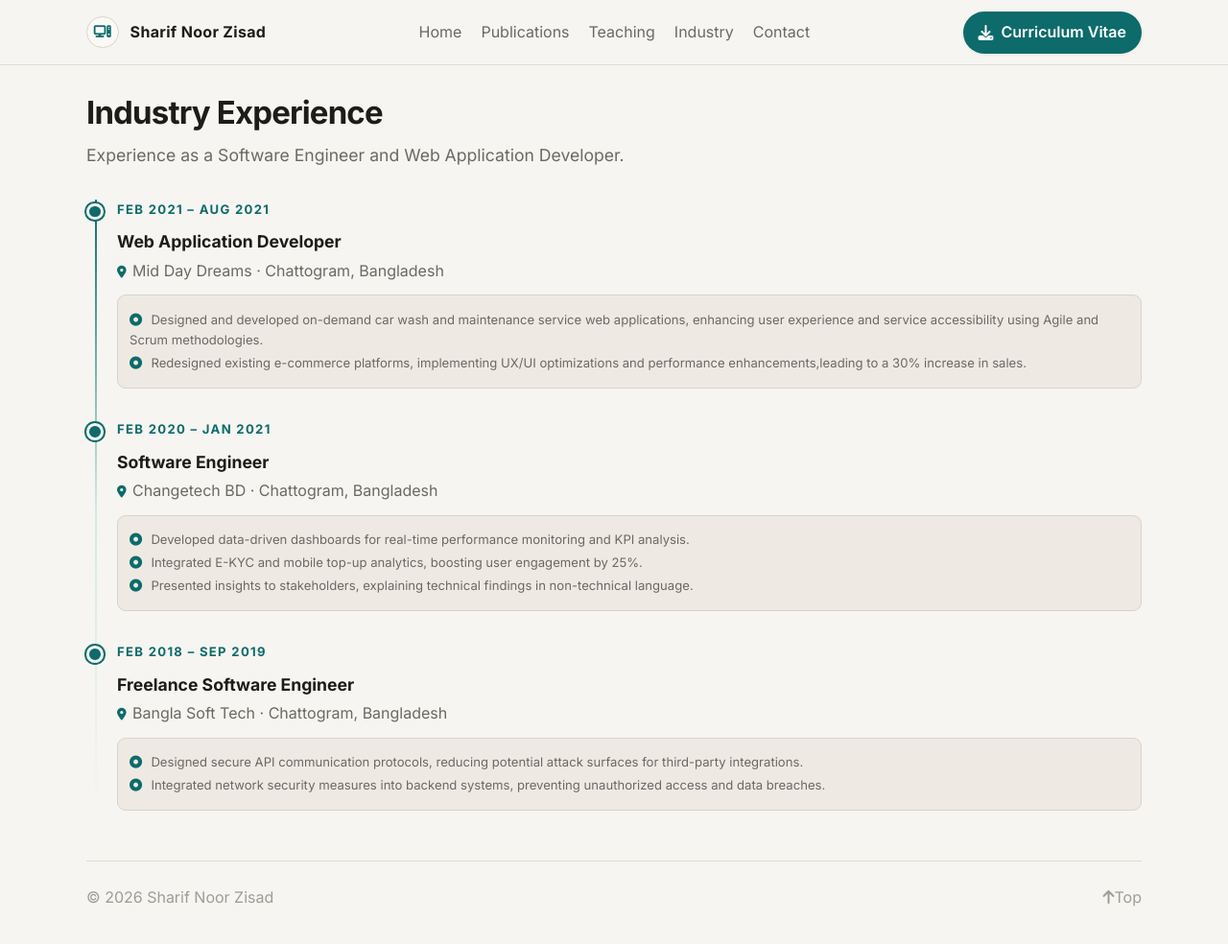
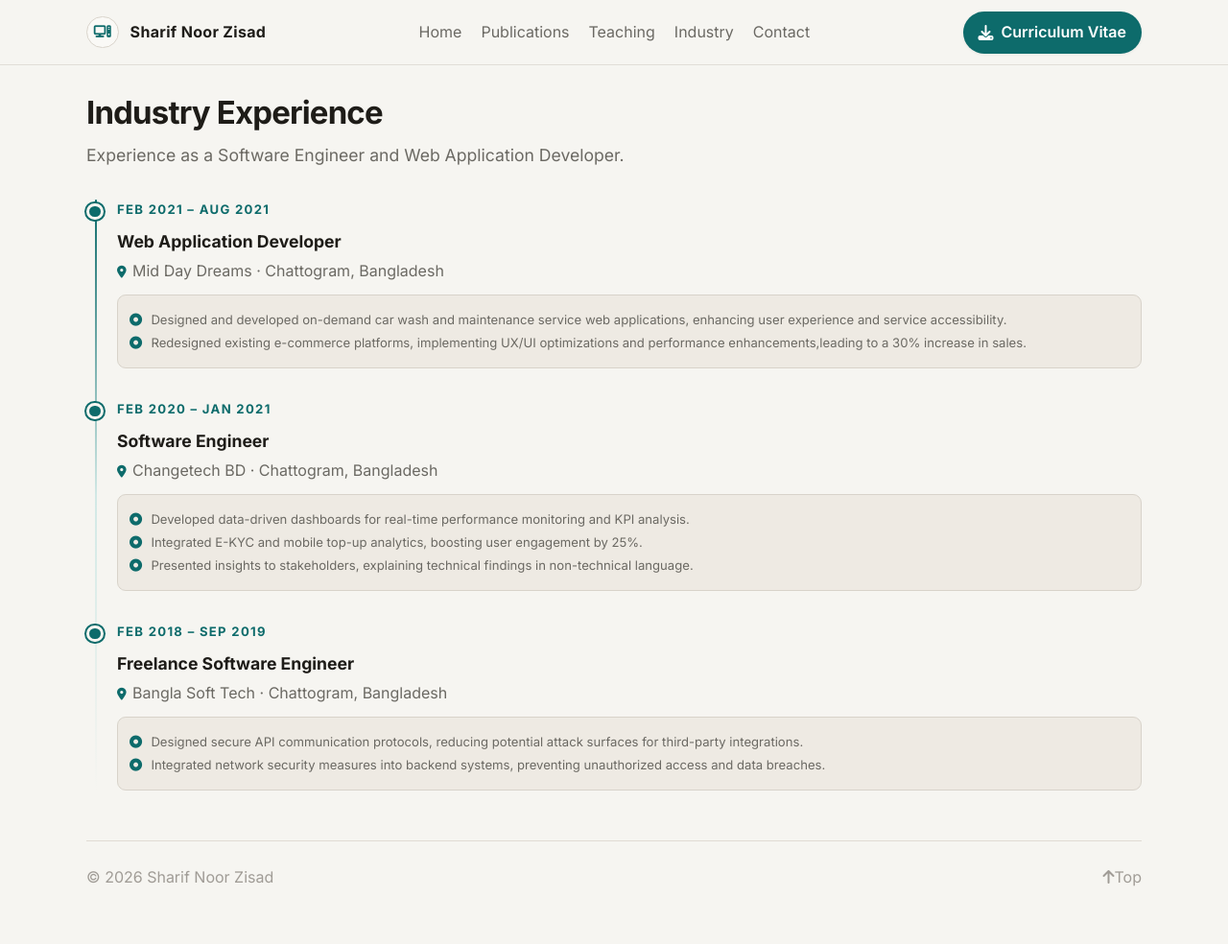
Before and after one commit to snzisad/snzisad.github.io, a Jekyll site: the page built from sections/industry.html, in a window 1280 px wide and 997 px high. Shown: the top 984 px of the window at 96% size. Built offline with Jekyll 4.4.1, drawn with Linux system fonts in a browser that asks for light colours; some web fonts are replaced; comment, search, counter and statistics services are not loaded.

```diff
--- a/google4814cc8a9ed61fba.html
+++ b/google4814cc8a9ed61fba.html
@@ -1 +1,5 @@
+---
+layout: null
+---
+
 google-site-verification: google4814cc8a9ed61fba.html
--- a/sections/industry.html
+++ b/sections/industry.html
@@ -24,7 +24,7 @@ description: "Experience as a Software Engineer and Web Application Developer."
         </div>
         <div class="edu-sub">
           <p>
-            <i aria-hidden="true" class="fa-solid fa-circle-dot"></i>Designed and developed on-demand car wash and maintenance service web applications, enhancing user experience and service accessibility using Agile and Scrum methodologies.
+            <i aria-hidden="true" class="fa-solid fa-circle-dot"></i>Designed and developed on-demand car wash and maintenance service web applications, enhancing user experience and service accessibility.
           </p>
           <p>
             <i aria-hidden="true" class="fa-solid fa-circle-dot"></i>Redesigned existing e-commerce platforms, implementing UX/UI optimizations and performance enhancements,leading to a 30% increase in sales.
```
